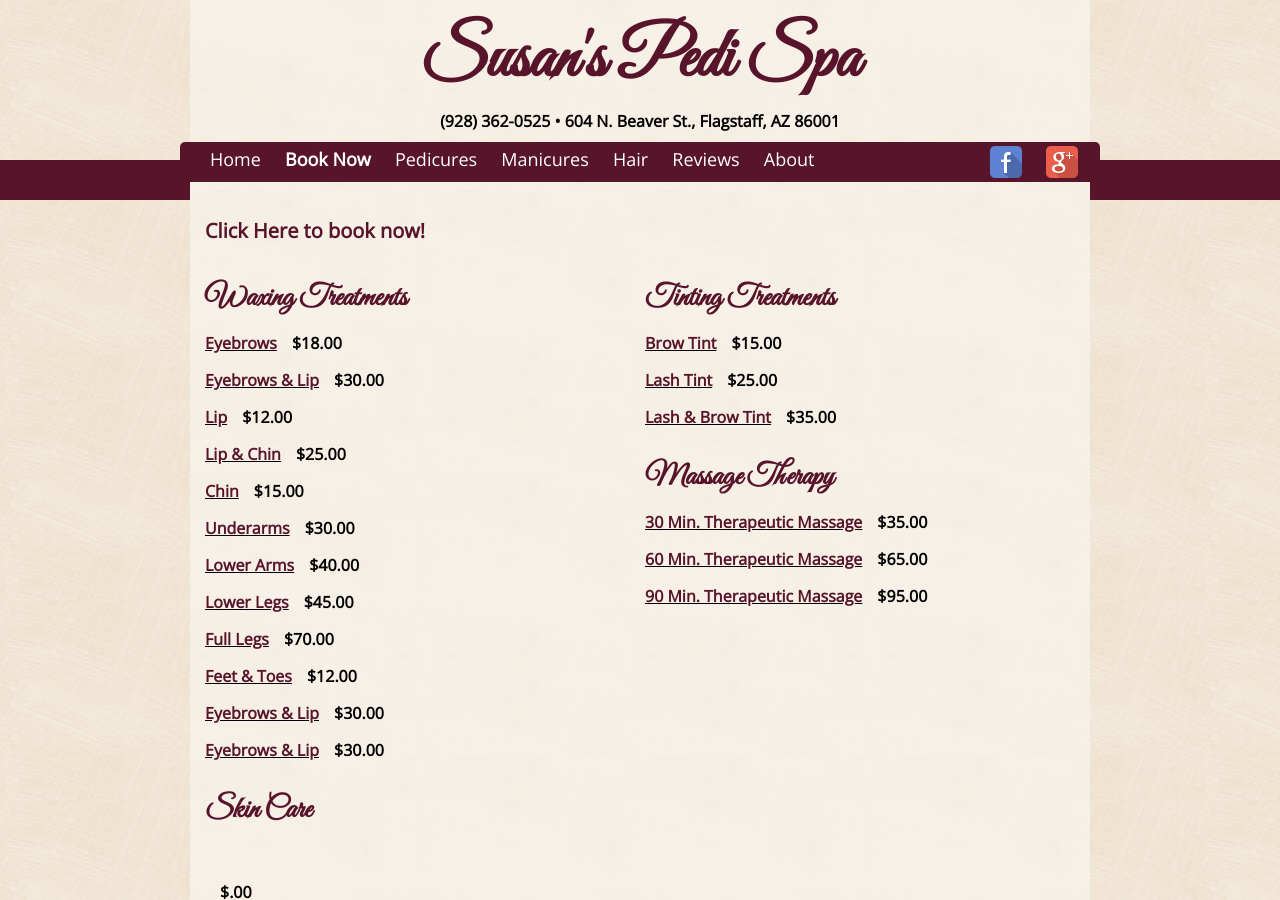
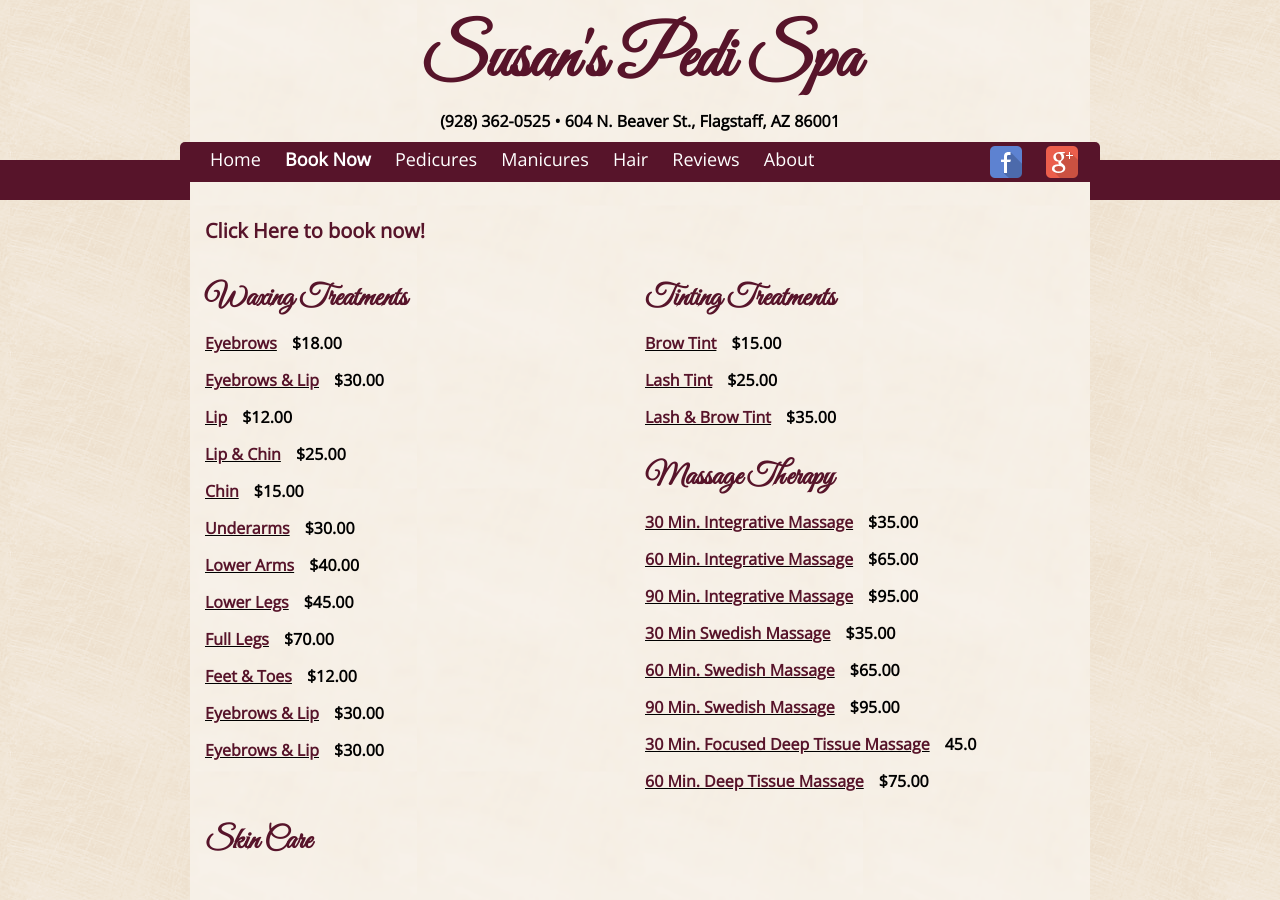
Before and after one commit to susanspedispa/susanspedispa.github.io, a Jekyll site: the page built from menu/spa.html, in a window 1280 px wide and 900 px high. Built offline with Jekyll 4.4.1, drawn with Linux system fonts in a browser that asks for light colours.

Commit message:
Update spa.yml

```diff
--- a/_data/spa.yml
+++ b/_data/spa.yml
@@ -71,17 +71,29 @@ menu:
 
     - name: Massage Therapy
       treatments:
-        - name: 30 Min. Therapeutic Massage
+        - name: 30 Min. Integrative Massage
           price: $35.00
           description:
-        - name: 60 Min. Therapeutic Massage
+        - name: 60 Min. Integrative Massage
           price: $65.00
           description:
-        - name: 90 Min. Therapeutic Massage
+        - name: 90 Min. Integrative Massage
           price: $95.00
           description:
-        - name:
-          price:
+        - name: 30 Min Swedish Massage
+          price: $35.00
+          description:
+        - name: 60 Min. Swedish Massage
+          price: $65.00
+          description:
+        - name: 90 Min. Swedish Massage
+          price: $95.00
+          description:
+        - name: 30 Min. Focused Deep Tissue Massage
+          price: 45.00
+          description:
+        - name: 60 Min. Deep Tissue Massage
+          price: $75.00
           description:
 
 - position: center
```
